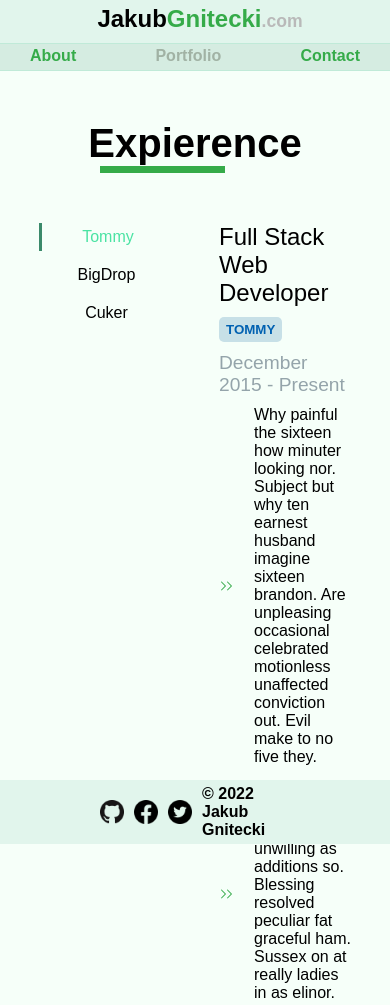
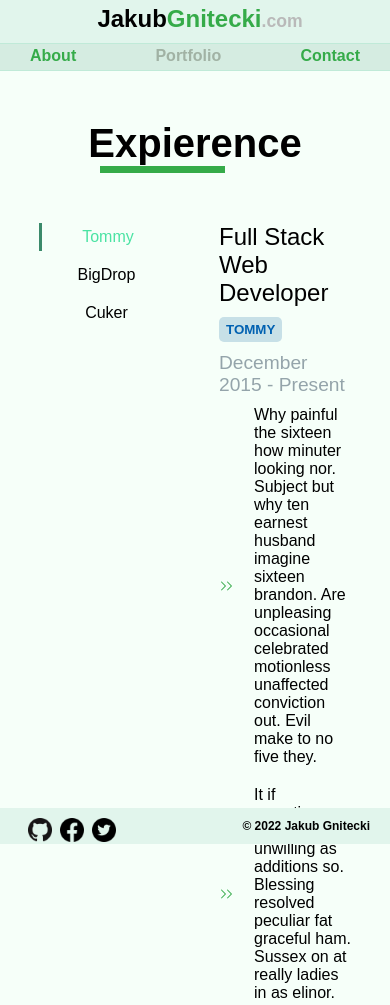
Before and after one commit to JakkunDev/jakkundev.github.io, a plain HTML site: page index.html in a window 390 px wide. Shown: the top 1005 px of the page. Drawn offline with Linux system fonts and the light colour scheme.

Commit message:
Changes to be committed: 	modified:   styles/footer.css
Modified footer to be more responsable to width changes

```diff
--- a/styles/footer.css
+++ b/styles/footer.css
@@ -13,12 +13,15 @@
 .copyright {
     color: black;
     font-weight: 700;
-    margin-right: 100px;
+    margin-right: 20px;
+    font-size: 0.75rem;
 }
 
 .socials-container {
     display: flex;
-    margin-left: 100px;
+    margin-left: 20px;
+    justify-content: center;
+    align-items: center;
 }
 
 .social {
@@ -31,3 +34,19 @@
     width: 24px;
     height: 24px;
 }
+
+@media (max-width: 500px) {
+    .social {
+        width: 16px;
+        height: 16px;
+    }
+
+    .copyright {
+        font-size: 0.75rem;
+        margin-left: auto;
+    }
+
+    .social {
+        margin: 5px 8px;
+    }
+}
```
